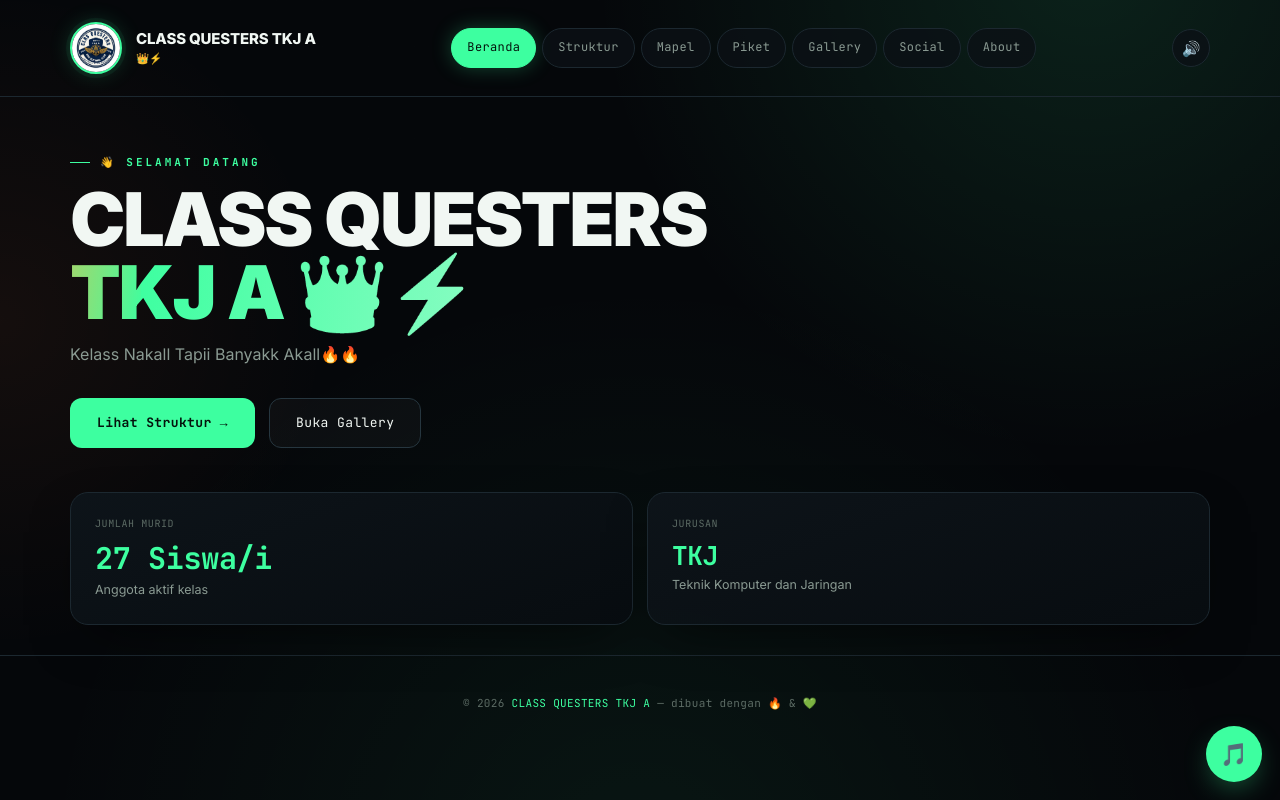
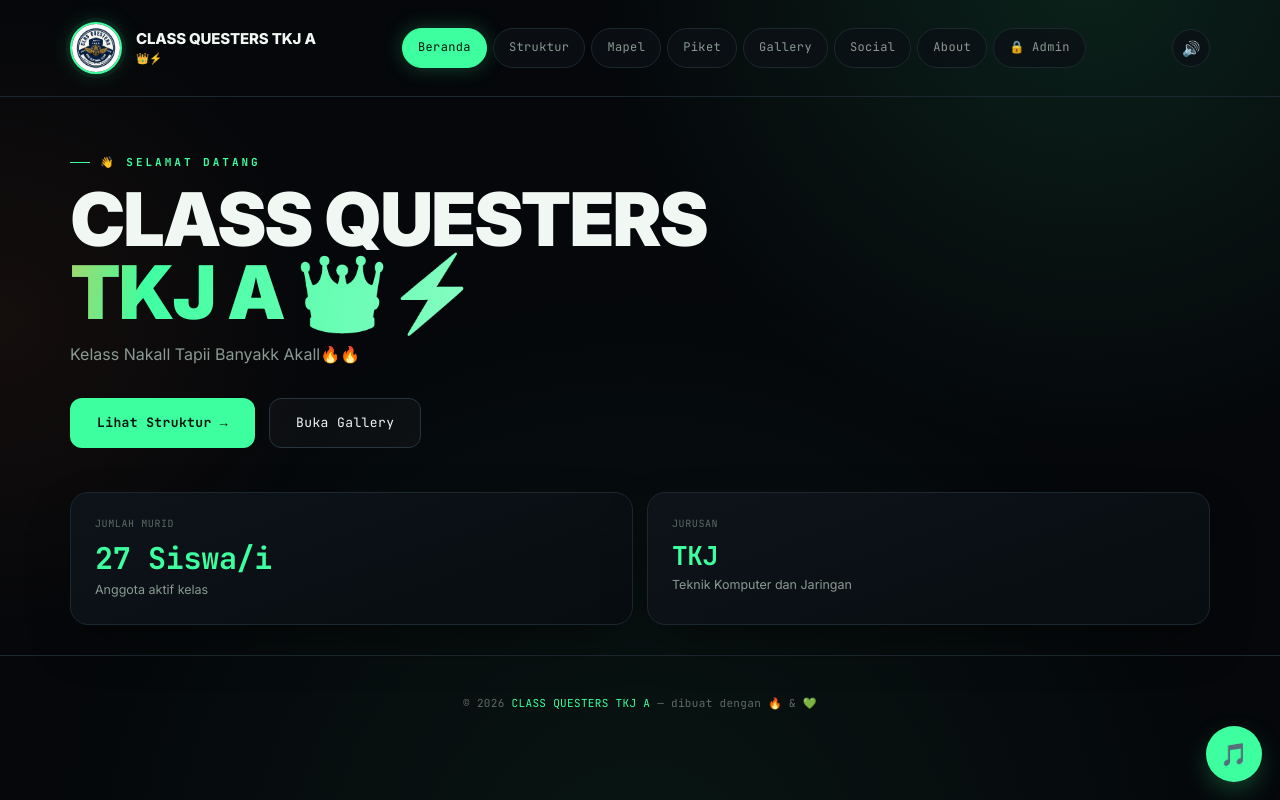
Before and after one commit to akuntesff4-art/class_tkj_asoy, a website: page client/index.html in a window 1280 px wide. Drawn offline with Linux system fonts and the light colour scheme; no server answers.

Commit message:
Add Admin link to navigation in index.html

```diff
--- a/client/index.html
+++ b/client/index.html
@@ -43,6 +43,7 @@
       <a href="#gallery" class="navlink" data-sound="click">Gallery</a>
       <a href="#social" class="navlink" data-sound="click">Social</a>
       <a href="#about" class="navlink" data-sound="click">About</a>
+      <a href="admin.html" class="navlink" data-sound="click" data-no-route title="Login diperlukan">🔒 Admin</a>
     </nav>
     <div class="nav-tools">
       <button id="soundToggle" class="tool-btn" data-sound="click" aria-label="Toggle suara">🔊</button>
```
